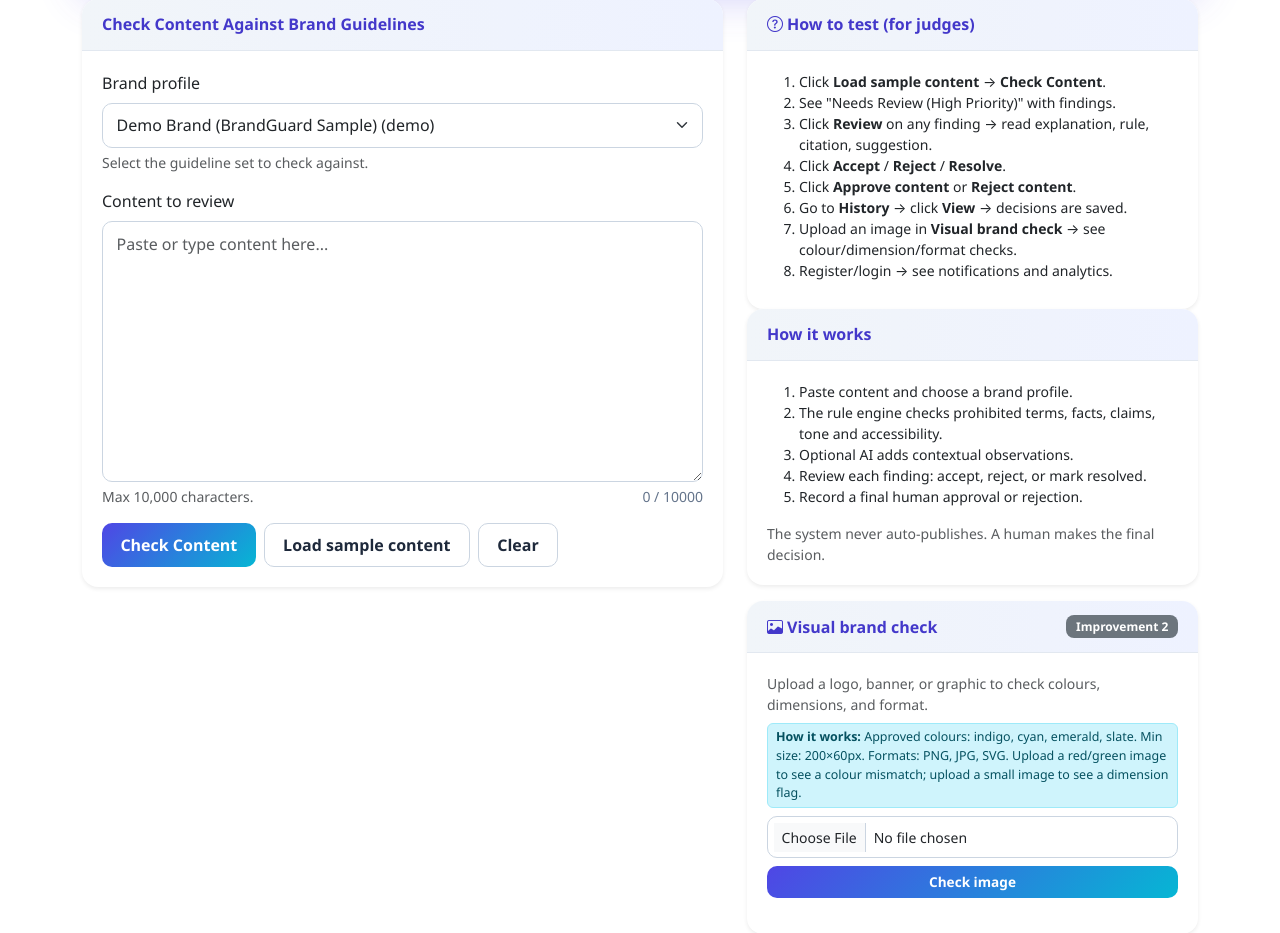
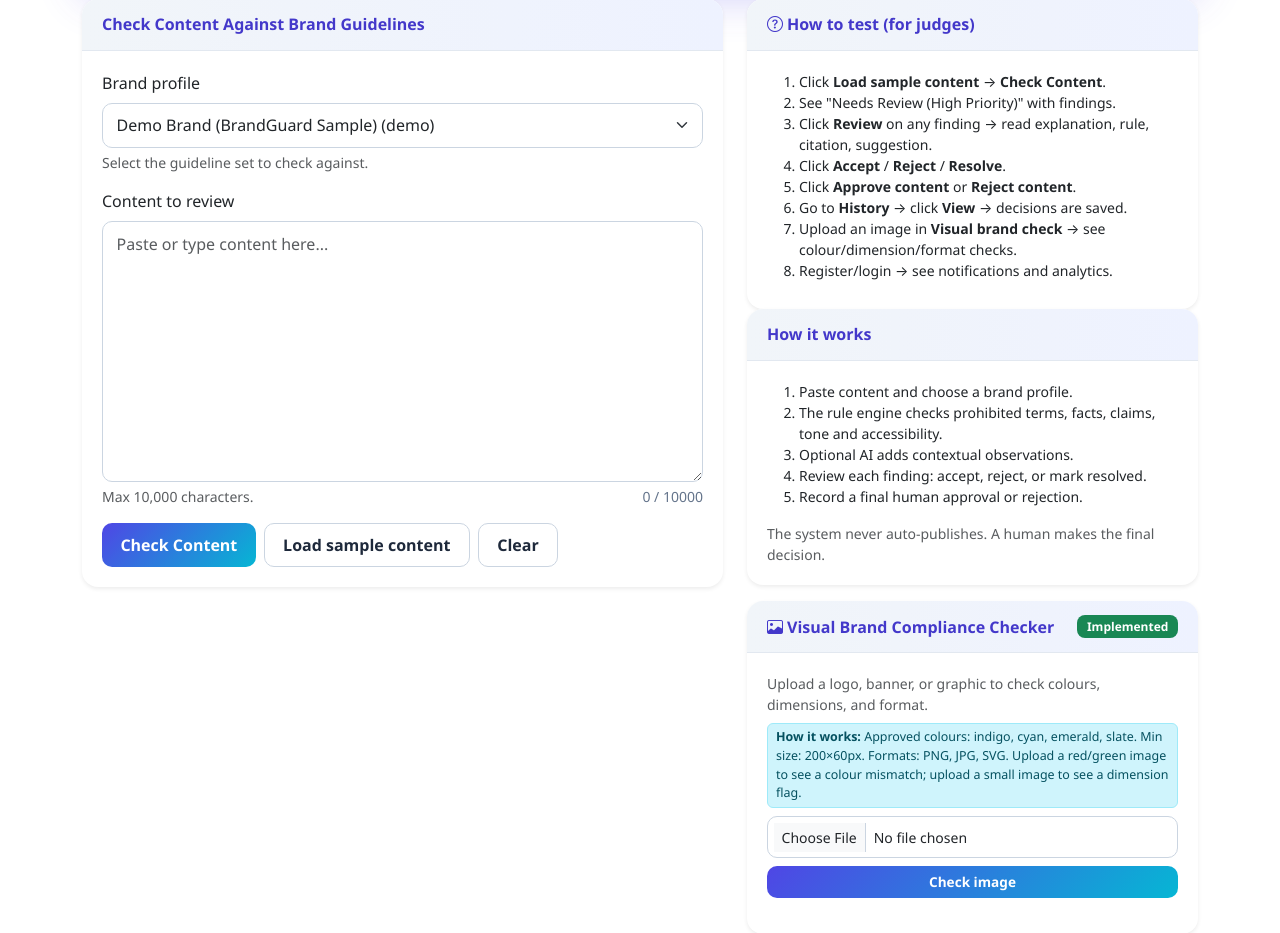
Before and after one commit to akshita-97/brandguard-ai, a Flask app: page / in a window 1280 px wide. Shown: the part 269-1202 px from the top of the page. Run offline with Flask 3, Linux system fonts and the light colour scheme; data comes from the database, SQL or seed files in the repository.

Commit message:
Fix evaluator feedback: compliance score initial state, rename badges, empty states, role messaging

```diff
--- a/FlaskWebProject1/static/js/app.js
+++ b/FlaskWebProject1/static/js/app.js
@@ -118,20 +118,18 @@
       document.getElementById("profileName").textContent = data.profile_name;
       document.getElementById("issueCount").textContent = data.total_issues;
       document.getElementById("aiUsed").textContent = data.ai_used ? "Yes" : "No";
-      const score = data.compliance_score || 100;
+      const score = data.compliance_score !== undefined ? data.compliance_score : 100;
       const scoreEl = document.getElementById("complianceScore");
       const scoreBar = document.getElementById("scoreBar");
+      const scoreLabel = document.getElementById("scoreLabel");
       scoreEl.textContent = score;
       scoreEl.className = "fs-4 fw-bold " + (score >= 80 ? "text-success" : score >= 50 ? "text-warning" : "text-danger");
       scoreBar.style.width = score + "%";
       scoreBar.className = "progress-bar " + (score >= 80 ? "bg-success" : score >= 50 ? "bg-warning" : "bg-danger");
+      scoreLabel.textContent = "/ 100";
       const subLine = document.getElementById("submittedByLine");
-      if (data.submitted_by) {
-        document.getElementById("submittedBy").textContent = data.submitted_by;
-        subLine.style.display = "block";
-      } else {
-        subLine.style.display = "none";
-      }
+      document.getElementById("submittedBy").textContent = data.submitted_by || "Anonymous (demo)";
+      subLine.style.display = "block";
 
       const counts = { critical: 0, high: 0, medium: 0, low: 0 };
       data.findings.forEach((f) => { if (counts[f.severity] !== undefined) counts[f.severity]++; });
@@ -377,7 +375,7 @@
         const r = data.review;
         let html = `<p><strong>Profile:</strong> ${escapeHtml(data.profile_name)}</p>`;
         html += `<p><strong>Status:</strong> ${escapeHtml(r.overall_status)} &nbsp; <strong>Issues:</strong> ${r.total_issues}</p>`;
-        if (data.submitted_by) html += `<p class="small text-muted mb-1"><strong>Submitted by (Author):</strong> ${escapeHtml(data.submitted_by)}</p>`;
+        html += `<p class="small text-muted mb-1"><strong>Submitted by (Author):</strong> ${escapeHtml(data.submitted_by || "Anonymous (demo)")}</p>`;
         if (r.review_notes) html += `<p class="small mb-1"><strong>Reviewer comments:</strong> ${escapeHtml(r.review_notes)}</p>`;
         if (data.reviewed_by) html += `<p class="small text-muted mb-1"><strong>Reviewed by (Reviewer):</strong> ${escapeHtml(data.reviewed_by)}</p>`;
         html += `<p><strong>Final decision:</strong> ${escapeHtml(r.final_decision || "—")}</p>`;
--- a/FlaskWebProject1/templates/analytics.html
+++ b/FlaskWebProject1/templates/analytics.html
@@ -4,7 +4,7 @@
 <div class="d-flex align-items-center mb-3">
   <i class="bi bi-bar-chart fs-3 text-primary me-2"></i>
   <h2 class="mb-0 fw-bold">Review Analytics</h2>
-  <span class="badge bg-secondary ms-2">Improvement 3</span>
+  <span class="badge bg-success ms-2">Implemented</span>
 </div>
 <p class="text-muted small">Click any count below to see the matching findings.</p>
 
--- a/FlaskWebProject1/templates/guidelines.html
+++ b/FlaskWebProject1/templates/guidelines.html
@@ -92,7 +92,7 @@
     <div class="card shadow-sm mb-3">
       <div class="card-header fw-semibold d-flex justify-content-between align-items-center">
         <span>Upload document for fact extraction</span>
-        <span class="badge bg-secondary">Improvement 1</span>
+        <span class="badge bg-success">Implemented</span>
       </div>
       <div class="card-body">
         <p class="small text-muted mb-2">Upload a .txt or .pdf file. The system extracts text lines as candidate approved facts for review.</p>
--- a/FlaskWebProject1/templates/index.html
+++ b/FlaskWebProject1/templates/index.html
@@ -57,8 +57,8 @@
         </div>
         <div class="mb-3 d-flex align-items-center gap-2">
           <span class="fw-bold">Brand Compliance Score:</span>
-          <span id="complianceScore" class="fs-4 fw-bold text-primary">100</span>
-          <span class="text-muted small">/ 100</span>
+          <span id="complianceScore" class="fs-4 fw-bold text-muted">—</span>
+          <span class="text-muted small" id="scoreLabel">/ 100 (run a check first)</span>
           <div class="progress flex-grow-1" style="height:8px;">
             <div id="scoreBar" class="progress-bar bg-success" role="progressbar" style="width:100%"></div>
           </div>
@@ -103,7 +103,7 @@
         <div class="small text-muted mt-2">
           <i class="bi bi-info-circle me-1"></i>
           <strong>Workflow:</strong> Author submits content → Reviewer reviews findings and submits review → Approver makes final approve/reject decision.
-          Roles are enforced for logged-in users (reviewer cannot finalize, author cannot review). Anonymous demo mode allows all actions for testing.
+          Backend enforces role permissions for logged-in users. Anonymous demo mode allows all actions so judges can test the full workflow without registering.
         </div>
       </div>
     </div>
@@ -140,8 +140,8 @@
     </div>
     <div class="card shadow-sm mt-3">
       <div class="card-header fw-semibold d-flex justify-content-between align-items-center">
-        <span><i class="bi bi-image me-1"></i>Visual brand check</span>
-        <span class="badge bg-secondary">Improvement 2</span>
+        <span><i class="bi bi-image me-1"></i>Visual Brand Compliance Checker</span>
+        <span class="badge bg-success">Implemented</span>
       </div>
       <div class="card-body small">
         <p class="text-muted mb-2">Upload a logo, banner, or graphic to check colours, dimensions, and format.</p>
```
Also changed, not shown: README.md.
